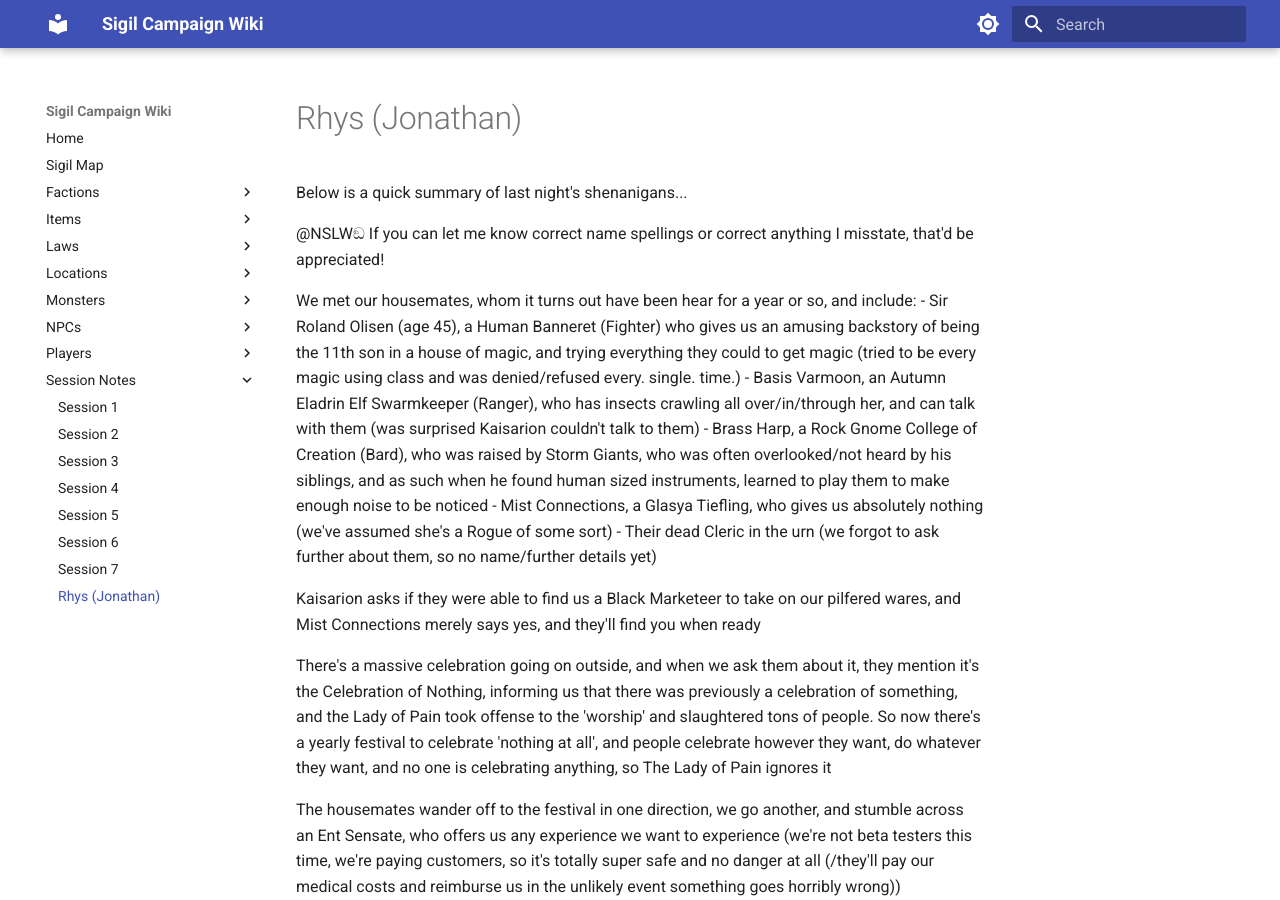
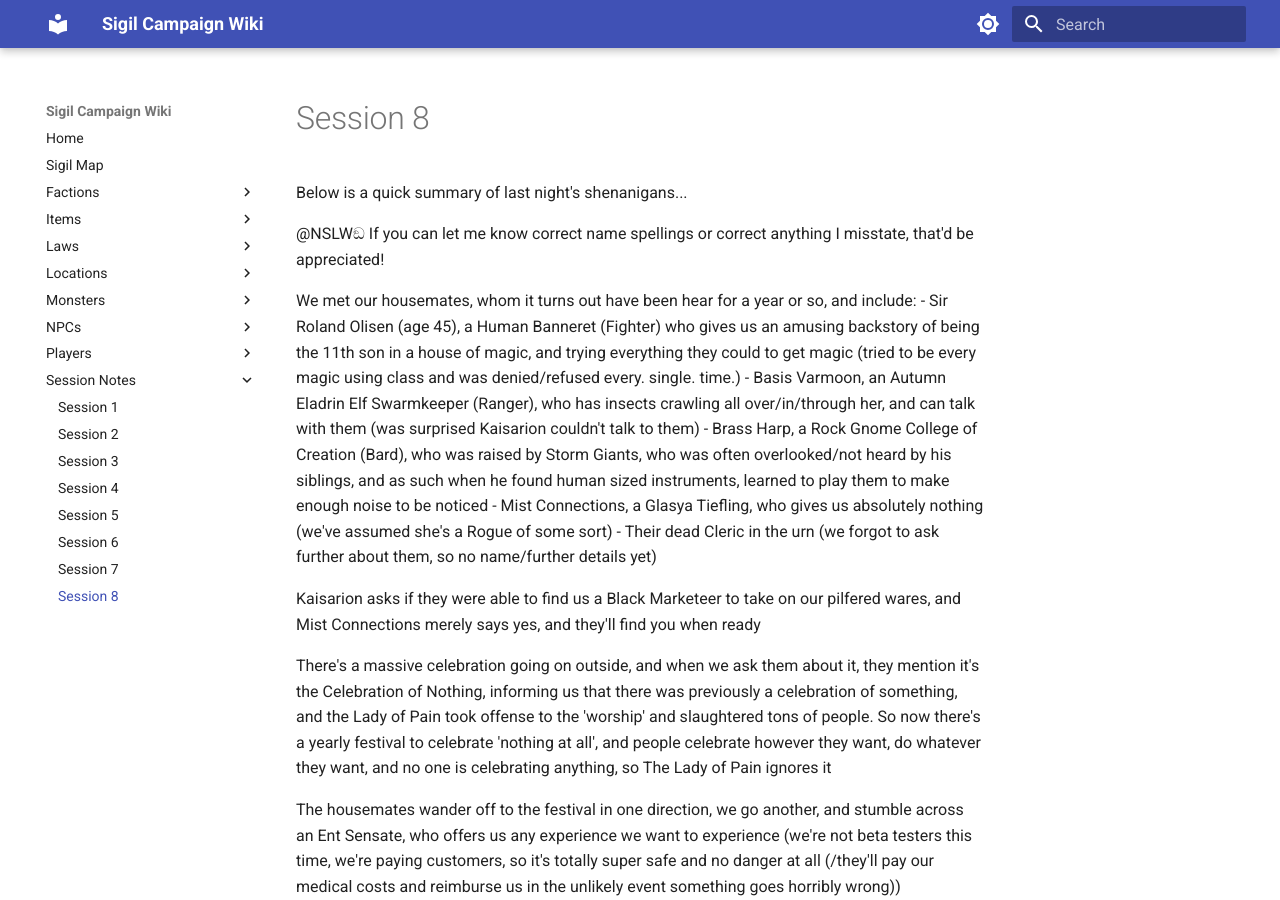
Before and after one commit to backstabbery-DnD/Sigil-Campaign, an MkDocs documentation site: the page built from docs/Session Notes/Session 8.md, in a window 1280 px wide and 900 px high. Built offline with MkDocs 1.6.1 and Material for MkDocs 9.7.7, drawn with Linux system fonts in a browser that asks for light colours.

Commit message:
title edit

```diff
--- a/docs/Session Notes/Session 8.md
+++ b/docs/Session Notes/Session 8.md
@@ -1,4 +1,4 @@
-# Rhys (Jonathan)
+# Session 8
  Below is a quick summary of last night's shenanigans...
 
  @NSLWඞ If you can let me know correct name spellings or correct anything I misstate, that'd be appreciated!
```
